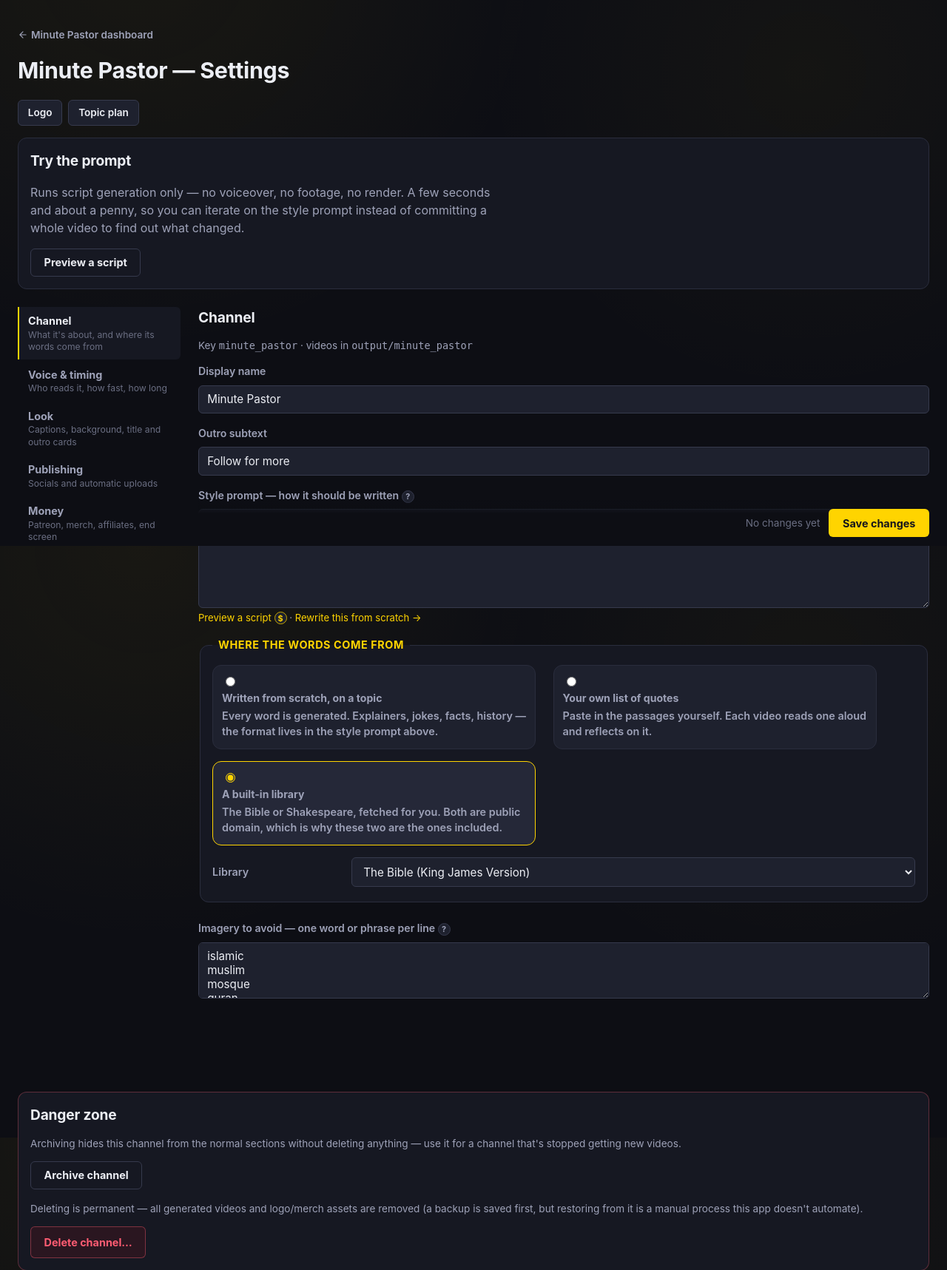
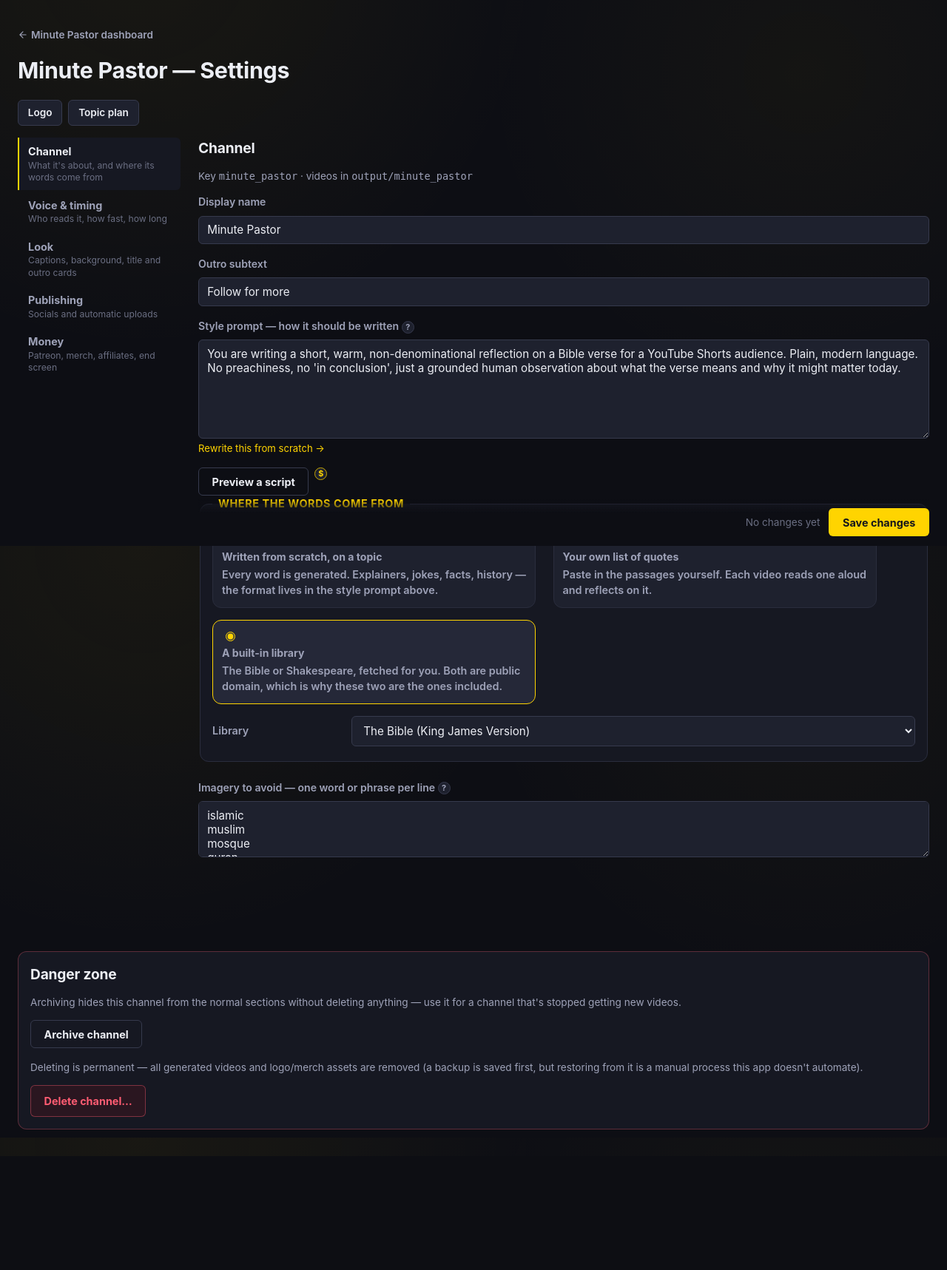
Before and after one commit to JackWhetnall/shorts-pipeline, a Flask app: page /channels/minute_pastor/settings in a window 1280 px wide. Shown: the part 62-1779 px from the top of the page at 74% size. After the commit the page ends 1589 px from the top, so only its background shows below. Run offline with Flask 3, Linux system fonts and the light colour scheme; data that the repository does not hold is empty.

Commit message:
Move "Preview a script" to the field it tests, drop the permanent card
"Try the prompt" sat at the very top of Settings, above Channel itself -
a giant, always-expanded explanation of a button that already exists
right next to the style prompt field's own hint. Two ways to reach the
same action, one of them permanently taking up the top of the page.

The real button and its result panel move down to sit under the style
prompt textarea, where the "Preview a script" link used to just proxy a
click onto it. One control instead of a control plus a decoy.

Co-Authored-By: Claude Sonnet 5 <noreply@anthropic.com>

```diff
--- a/web/static/style.css
+++ b/web/static/style.css
@@ -1303,8 +1303,7 @@ a.tick:hover { outline: 2px solid var(--accent); outline-offset: 1px; }
    Script preview — cheap prompt iteration, next to the prompt itself.
    --------------------------------------------------------------------- */
 
-.preview-card { margin-bottom: var(--sp-5); }
-#script-preview { margin-top: var(--sp-4); }
+#script-preview { margin-top: var(--sp-3); }
 .preview-title { font-size: 1.15rem; font-weight: 600; margin: var(--sp-3) 0; }
 .preview-segment {
   border-left: 2px solid var(--border);
--- a/web/templates/_channel_form.html
+++ b/web/templates/_channel_form.html
@@ -69,20 +69,29 @@
       <button type="button" class="info-dot" data-tooltip="Say the format, the audience, the voice, and anything to avoid.">?</button>
       <textarea name="style_prompt" rows="6" required>{{ channel.style_prompt or '' }}</textarea>
       <span class="hint">
-        <a href="#" onclick="document.getElementById('preview-script-btn').click(); return false;">Preview a script</a>
-        <button type="button" class="cost-dot" data-tooltip="~$0.01">$</button>
         {% if (channel.style_prompt or '').strip() %}
-        &middot;
         <a href="{{ url_for('style_setup.page', key=channel.key) }}"
            onclick="return confirm('This rewrites the style prompt from scratch through a picker of questions, and replaces what is here entirely — it does not blend with it. Continue?');">
           Rewrite this from scratch &rarr;
         </a>
         {% else %}
-        &middot;
         <a href="{{ url_for('style_setup.page', key=channel.key) }}">Let AI help you write this &rarr;</a>
         {% endif %}
       </span>
     </label>
+
+    {# The actual preview: script generation only, no voiceover, no
+       footage, no render — a few seconds and about a penny, so a style
+       prompt can be iterated on without committing a whole video to find
+       out what changed. Used to be a permanent card at the top of the
+       page, ahead of everything else on it, for a button that belongs
+       next to the one field it tests. #}
+    <div class="actions">
+      <button type="button" class="btn-ghost" id="preview-script-btn"
+              onclick="previewScript('{{ channel.key }}', this)">Preview a script</button>
+      <button type="button" class="cost-dot" data-tooltip="~$0.01">$</button>
+    </div>
+    <div id="script-preview" class="hidden"></div>
 
     <fieldset>
       <legend>Where the words come from</legend>
--- a/web/templates/channel_settings.html
+++ b/web/templates/channel_settings.html
@@ -21,18 +21,6 @@
   </span>
 </p>
 {% endif %}
-
-<div class="card preview-card">
-  <h2>Try the prompt</h2>
-  <p class="subtitle">
-    Runs script generation only &mdash; no voiceover, no footage, no render.
-    A few seconds and about a penny, so you can iterate on the style prompt
-    instead of committing a whole video to find out what changed.
-  </p>
-  <button type="button" class="btn-ghost" id="preview-script-btn"
-          onclick="previewScript('{{ channel.key }}', this)">Preview a script</button>
-  <div id="script-preview" class="hidden"></div>
-</div>
 
 {% if published_count %}
 <p class="error-banner" id="published-warning" data-published="{{ published_count }}"
```
Also changed, not shown: README.md.
